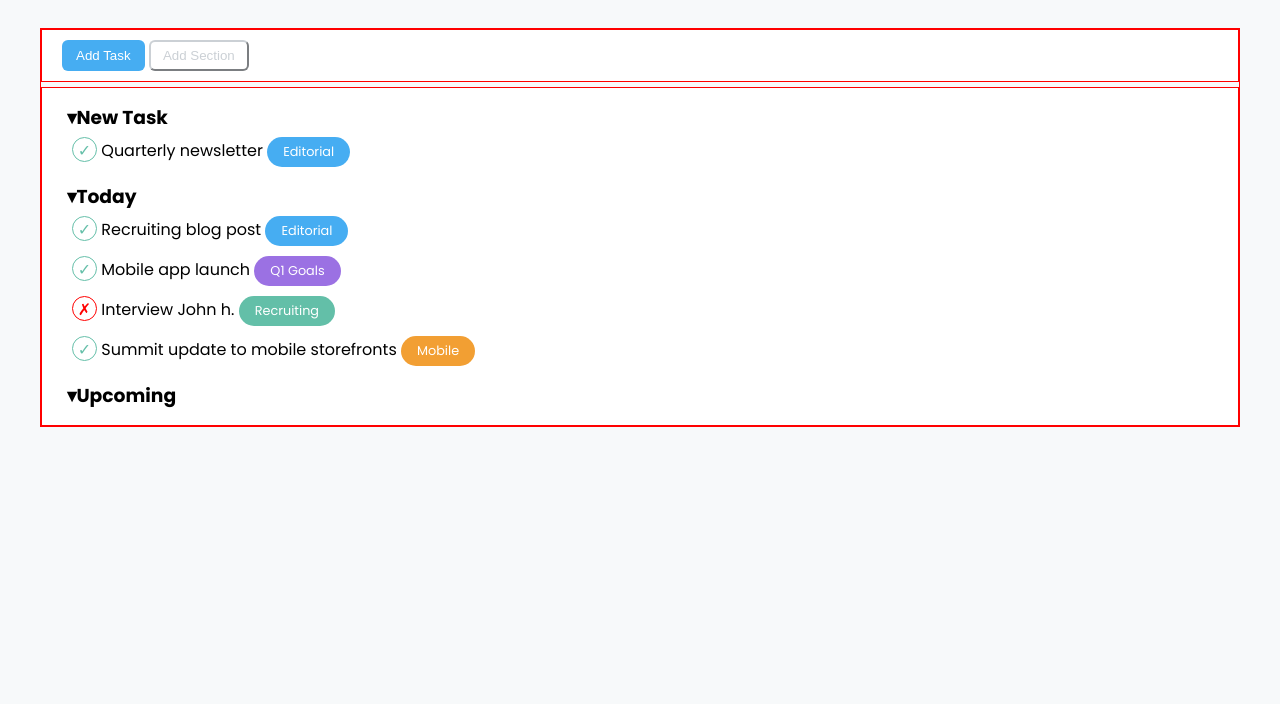
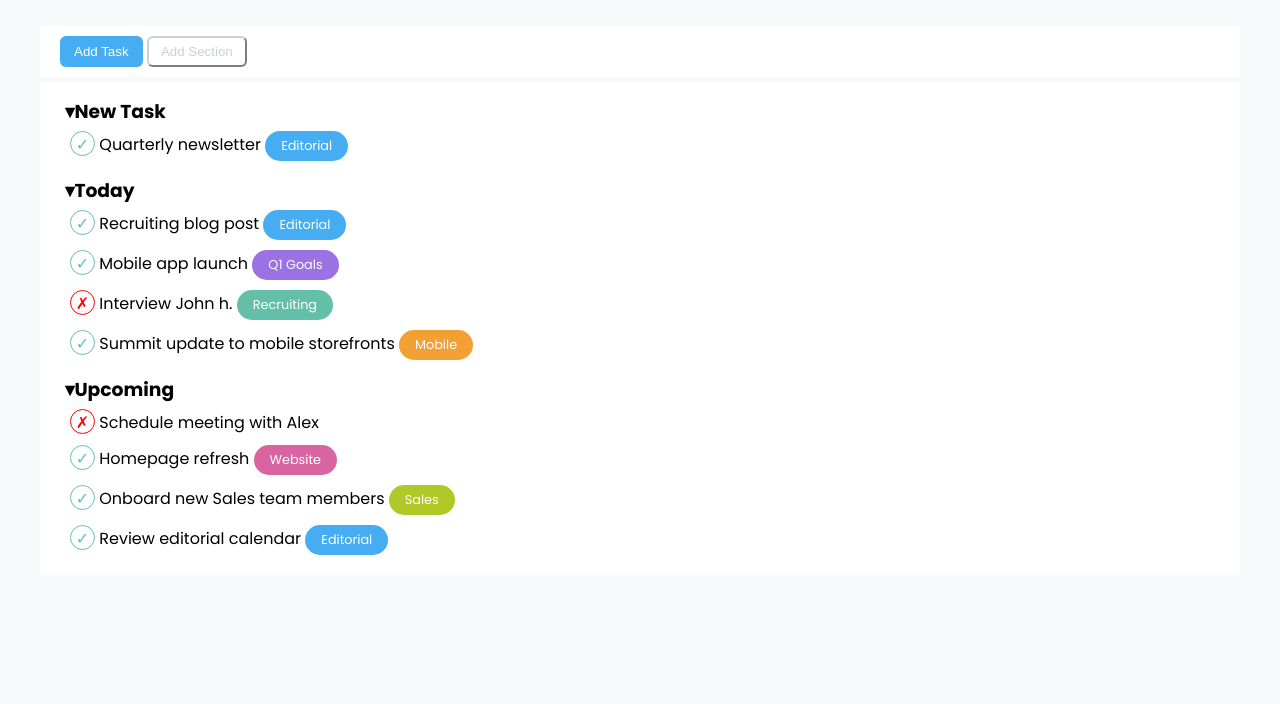
Before and after one commit to Andre050101/html-css-toboolist, a plain HTML site: page index.html in a window 1280 px wide. Shown: the part 96-800 px from the top of the page. Drawn offline with Linux system fonts and the light colour scheme.

Commit message:
Project completed

```diff
--- a/css/style.css
+++ b/css/style.css
@@ -26,9 +26,9 @@ body{
 
 */
 
-.debug{
+/*.debug{
   border: 1px solid red;
-}
+}*/
 
 /*Header*/
 header{
@@ -89,6 +89,14 @@ li{
   background-color: #f29f33 ;
 }
 
+.website{
+  background-color: #d964a2;
+}
+
+.sales{
+  background-color: #b1c926;
+}
+
 .btn{
   padding: 6px 12px;
   border-radius: 6px;
--- a/index.html
+++ b/index.html
@@ -9,22 +9,27 @@
 <link rel="preconnect" href="https://fonts.gstatic.com" crossorigin>
 <link href="https://fonts.googleapis.com/css2?family=Poppins:ital,wght@0,100;0,200;0,300;0,400;0,500;0,600;0,700;0,800;0,900;1,100;1,200;1,300;1,400;1,500;1,600;1,700;1,800;1,900&display=swap" rel="stylesheet">
 </head>
+
 <body>
     <header class="debug">
         <img src="img/logo copia.png" alt="">
         <h1>Toboolist</h1>
     </header>
+
     <main class="debug">
-        <div class="top-bar debug"><button type="button" class="btn" id="task">Add Task</button>
+        <div class="top-bar debug">
+            <button type="button" class="btn" id="task">Add Task</button>
             <button type="button" class="btn" id="section">Add Section</button></div>
-        <div class="main-content debug"><ul>
+        <div class="main-content debug">
+            <ul>
                 <li><h3><span>&#9662;</span>New Task</h3>
                     <ul>
                         <li><span class="circle check">&checkmark;</span><span> Quarterly newsletter</span>
                             <span class="badge editorial">Editorial</span></li>
                     </ul>
                 </li>
-                <li><h3><span>&#9662;</span>Today</h3><ul>
+                <li><h3><span>&#9662;</span>Today</h3>
+                    <ul>
                         <li><span class="circle check">&checkmark;</span><span> Recruiting blog post</span>
                             <span class="badge editorial">Editorial</span></li>
                         <li><span class="circle check">&checkmark;</span><span> Mobile app launch</span>
@@ -33,9 +38,19 @@
                             <span class="badge recruiting"> Recruiting</span></li>
                         <li><span class="circle check">&checkmark;</span><span> Summit update to mobile storefronts</span>
                             <span class="badge mobile"> Mobile</span></li>
-
-                </ul></li>
-                <li><h3><span>&#9662;</span>Upcoming</h3></li>
+                    </ul>
+                </li>
+                <li><h3><span>&#9662;</span>Upcoming</h3>
+                    <ul>
+                        <li><span class="circle cross">&cross;</span><span> Schedule meeting with Alex</span>
+                        <li><span class="circle check">&checkmark;</span><span> Homepage refresh</span>
+                            <span class="badge website"> Website</span></li>
+                        <li><span class="circle check">&checkmark;</span><span> Onboard new Sales team members</span>
+                            <span class="badge sales"> Sales</span></li>
+                        <li><span class="circle check">&checkmark;</span><span> Review editorial calendar</span>
+                            <span class="badge editorial"> Editorial</span></li>
+                    </ul>
+                </li>
             </ul>
         </div>
     </main>
```
Lines whose indentation alone changed are shown as unchanged.
